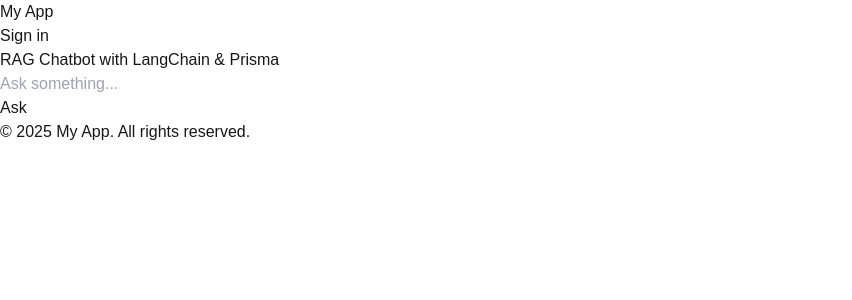
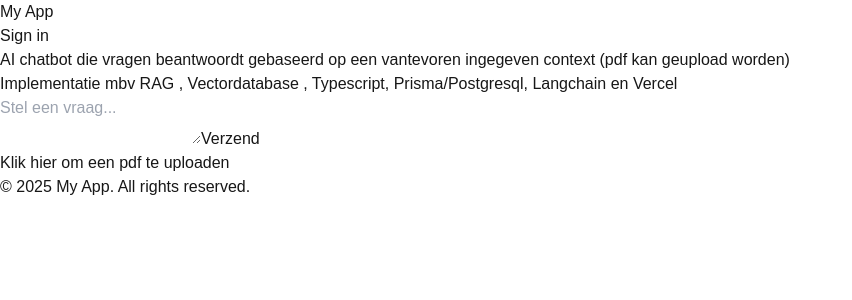
Before and after one commit to devhelpr/nextjs-clerk, a Next.js app: page /ask-question in a window 1280 px wide. Shown: the top 300 px of the page, without its empty margins (0-852 px from the left). Built offline with nearby package versions, Linux system fonts and the light colour scheme; no server answers.

Commit message:
Enhance AskQuestionPage with improved UI and utility functions
- Add clsx and tailwind-merge for dynamic class name handling
- Create FormTextArea component for better form input
- Update AskQuestionPage with Dutch text and link to document upload
- Add utility function for merging Tailwind classes

```diff
--- a/package.json
+++ b/package.json
@@ -21,6 +21,7 @@
     "@tiptap/starter-kit": "^2.11.2",
     "@types/pg": "^8.11.10",
     "@vercel/postgres": "^0.10.0",
+    "clsx": "^2.1.1",
     "langchain": "^0.3.15",
     "multer": "^1.4.5-lts.1",
     "next": "15.1.4",
@@ -31,7 +32,8 @@
     "pgvector": "^0.2.0",
     "postgres": "^3.4.5",
     "react": "^19.0.0",
-    "react-dom": "^19.0.0"
+    "react-dom": "^19.0.0",
+    "tailwind-merge": "^3.0.1"
   },
   "devDependencies": {
     "@eslint/eslintrc": "^3",
--- a/src/app/ask-question/page.tsx
+++ b/src/app/ask-question/page.tsx
@@ -2,6 +2,7 @@
 
 import { useState } from "react";
 import { AskQuestionForm } from "@/components/molecules/AskQuestionForm";
+import Link from "next/link";
 
 export default function AskQuestionPage() {
   const [response, setResponse] = useState("");
@@ -27,10 +28,15 @@
   return (
     <div className="max-w-4xl mx-auto p-6">
       <h1 className="text-2xl font-bold mb-6 dark:text-white">
-        RAG Chatbot with LangChain & Prisma
+        AI chatbot die vragen beantwoordt gebaseerd op een vantevoren ingegeven
+        context (pdf kan geupload worden)
       </h1>
+      <h2>
+        Implementatie mbv RAG , Vectordatabase , Typescript, Prisma/Postgresql,
+        Langchain en Vercel
+      </h2>
 
-      <div className="mb-6">
+      <div className="my-6">
         <AskQuestionForm onSubmit={handleSubmit} />
       </div>
 
@@ -39,6 +45,15 @@
           <p className="text-gray-800 dark:text-gray-200">{response}</p>
         </div>
       )}
+
+      <div className="mt-6">
+        <Link
+          href="/upload-document"
+          className="text-gray-600 dark:text-gray-300 hover:text-gray-900 dark:hover:text-white"
+        >
+          Klik hier om een pdf te uploaden
+        </Link>
+      </div>
     </div>
   );
 }
--- /dev/null
+++ b/src/components/atoms/FormTextArea.tsx
@@ -0,0 +1,19 @@
+import { TextareaHTMLAttributes } from "react";
+import { cn } from "@/lib/utils";
+
+interface FormTextAreaProps
+  extends TextareaHTMLAttributes<HTMLTextAreaElement> {
+  className?: string;
+}
+
+export function FormTextArea({ className, ...props }: FormTextAreaProps) {
+  return (
+    <textarea
+      className={cn(
+        "flex min-h-[100px] w-full rounded-md border border-input bg-background px-3 py-2 text-sm ring-offset-background placeholder:text-muted-foreground focus-visible:outline-none focus-visible:ring-2 focus-visible:ring-ring focus-visible:ring-offset-2 disabled:cursor-not-allowed disabled:opacity-50",
+        className
+      )}
+      {...props}
+    />
+  );
+}
--- a/src/components/molecules/AskQuestionForm.tsx
+++ b/src/components/molecules/AskQuestionForm.tsx
@@ -1,7 +1,7 @@
 "use client";
 
 import { useState } from "react";
-import { FormInput } from "../atoms/FormInput";
+import { FormTextArea } from "../atoms/FormTextArea";
 import Button from "../atoms/Button";
 
 interface AskQuestionFormProps {
@@ -26,11 +26,11 @@
   };
 
   return (
-    <form onSubmit={handleSubmit} className="flex gap-2">
-      <FormInput
+    <form onSubmit={handleSubmit} className="flex flex-col gap-2">
+      <FormTextArea
         value={query}
         onChange={(e) => setQuery(e.target.value)}
-        placeholder="Ask something..."
+        placeholder="Stel een vraag..."
         required
         disabled={isLoading}
         className="w-full"
@@ -39,8 +39,9 @@
         type="submit"
         disabled={!query.trim() || isLoading}
         variant="primary"
+        className="self-end"
       >
-        {isLoading ? "Processing..." : "Ask"}
+        {isLoading ? "Processing..." : "Verzend"}
       </Button>
     </form>
   );
--- /dev/null
+++ b/src/lib/utils.ts
@@ -0,0 +1,6 @@
+import { type ClassValue, clsx } from "clsx";
+import { twMerge } from "tailwind-merge";
+
+export function cn(...inputs: ClassValue[]) {
+  return twMerge(clsx(inputs));
+}
```
Also changed, not shown: 1 other file (tests, documents, lock files or other folders).
